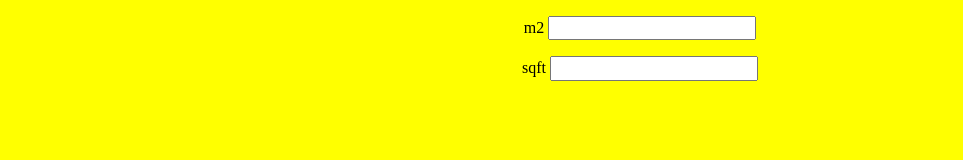
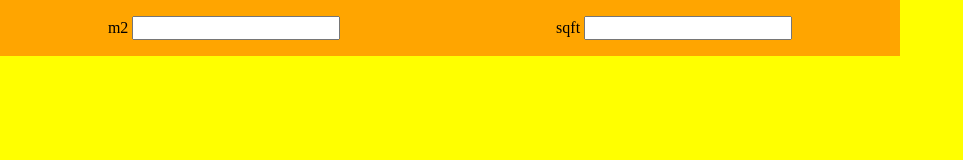
Before and after one commit to wnwarchdev/StackCalculator, a website built with Parcel: page index.html in a window 1280 px wide. Shown: the whole page, without its empty margins (0-963 px from the left). Built offline with nearby package versions, Linux system fonts and the light colour scheme.

Commit message:
attempt to add listener to parent object

```diff
--- a/index.html
+++ b/index.html
@@ -8,8 +8,10 @@
     <link rel="stylesheet" href="./src/sass/style.scss">
   </head>
   <body>
+    <div id="calculator">
     <p>m2 <input id="inputSqM" min="0" type="number" pattern="^\d*(\.\d{0,2})?$" onpaste="return false;" ondrop="return false;"autocomplete="off"></p>
     <p>sqft <input id="inputSqFt" min="0" type="number" pattern="^\d*(\.\d{0,2})?$" onpaste="return false;" ondrop="return false;"autocomplete="off"></p>
+  </div>
 	<script src="./src/js/app.js"></script>
   </body>
 </html>
--- a/src/js/app.js
+++ b/src/js/app.js
@@ -2,6 +2,7 @@
 
 const inputSqM = document.getElementById("inputSqM");
 const inputSqFt = document.getElementById("inputSqFt");
+const calculator = document.getElementById("calculator");
 
 const calcArea = function (unit, area) {
   const result = unit == "inputSqM" ? area * 10.7639 : area / 10.7639;
@@ -10,11 +11,11 @@ const calcArea = function (unit, area) {
   //return result.toFixed(2);
 };
 
-inputSqM.addEventListener("keyup", function (e) {
+calculator.addEventListener("keyup", function (e) {
   e.preventDefault;
   console.log(e.target);
-  console.log("m2");
-  inputSqFt.value = calcArea(e.target.id, inputSqM.value);
+  console.log("calc");
+  if (e.target) inputSqFt.value = calcArea(e.target.id, inputSqM.value);
 });
 
 // inputSqFt.addEventListener("keyup", function (e) {
--- a/src/sass/style.scss
+++ b/src/sass/style.scss
@@ -3,6 +3,7 @@
 body {
   background-color: yellow;
   text-align: center;
+  max-width: 900px;
 }
 
 input::-webkit-outer-spin-button,
@@ -10,3 +11,10 @@ input::-webkit-inner-spin-button {
   -webkit-appearance: none;
   margin: 0;
 }
+
+#calculator {
+  background-color: orange;
+  border: 2px;
+  display: flex;
+  justify-content: space-around;
+}
```
